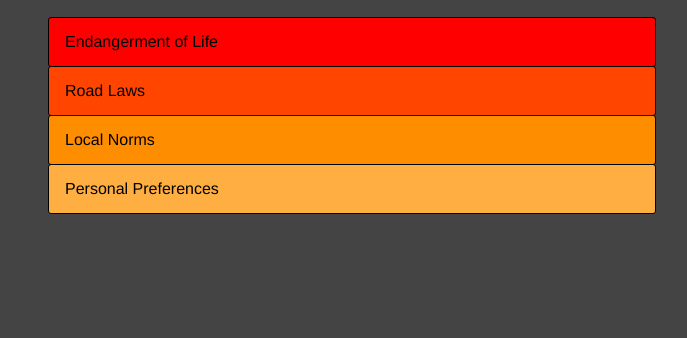
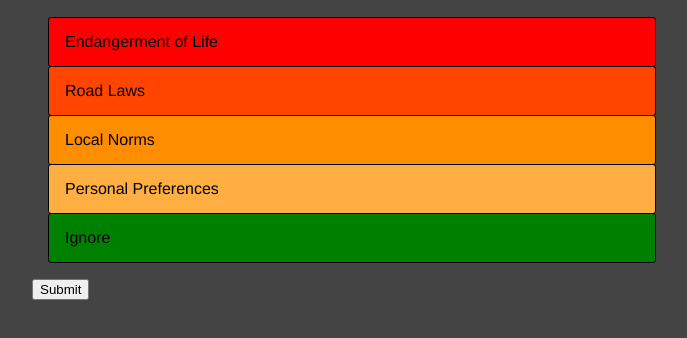
Before and after one commit to raghavan-arvind/autonomous-app, a website: page index.html in a window 1280 px wide. Shown: the part 94-432 px from the top of the page, without its empty margins (288-975 px from the left). Drawn offline with nearby package versions, Linux system fonts and the light colour scheme.

Commit message:
Ignore button

```diff
--- a/assets/js/main.js
+++ b/assets/js/main.js
@@ -25,3 +25,10 @@ function showPersonal() {
   document.getElementById('local-container').style.display = 'none';
   document.getElementById('personal-container').style.display = 'block';
 }
+
+function hideAll() {
+  document.getElementById('danger-container').style.display = 'none';
+  document.getElementById('laws-container').style.display = 'none';
+  document.getElementById('local-container').style.display = 'none';
+  document.getElementById('personal-container').style.display = 'none';
+}
--- a/index.html
+++ b/index.html
@@ -17,6 +17,7 @@
     <a><li class="demo-no-swipe" style="background: #FF4500;" onclick="showLaws()">Road Laws</li></a>
     <a><li class="demo-no-swipe" style="background: #ff8d00;" onclick="showLocal()">Local Norms</li></a>
     <a><li class="demo-no-swipe" style="background: #ffae42;" onclick="showPersonal()">Personal Preferences</li></a>
+    <a><li class="demo-no-swipe" style="background: green;" onclick="hideAll()">Ignore</li></a>
 </ol>
 
 <div id="danger-container">
@@ -59,6 +60,7 @@
   </ol>
 </div>
 
+<button onclick="location.href='incidents.html'" type="button">Submit</button
 <script src="assets/js/slip.js"></script>
 <script>
     function setupSlip(list) {
```
